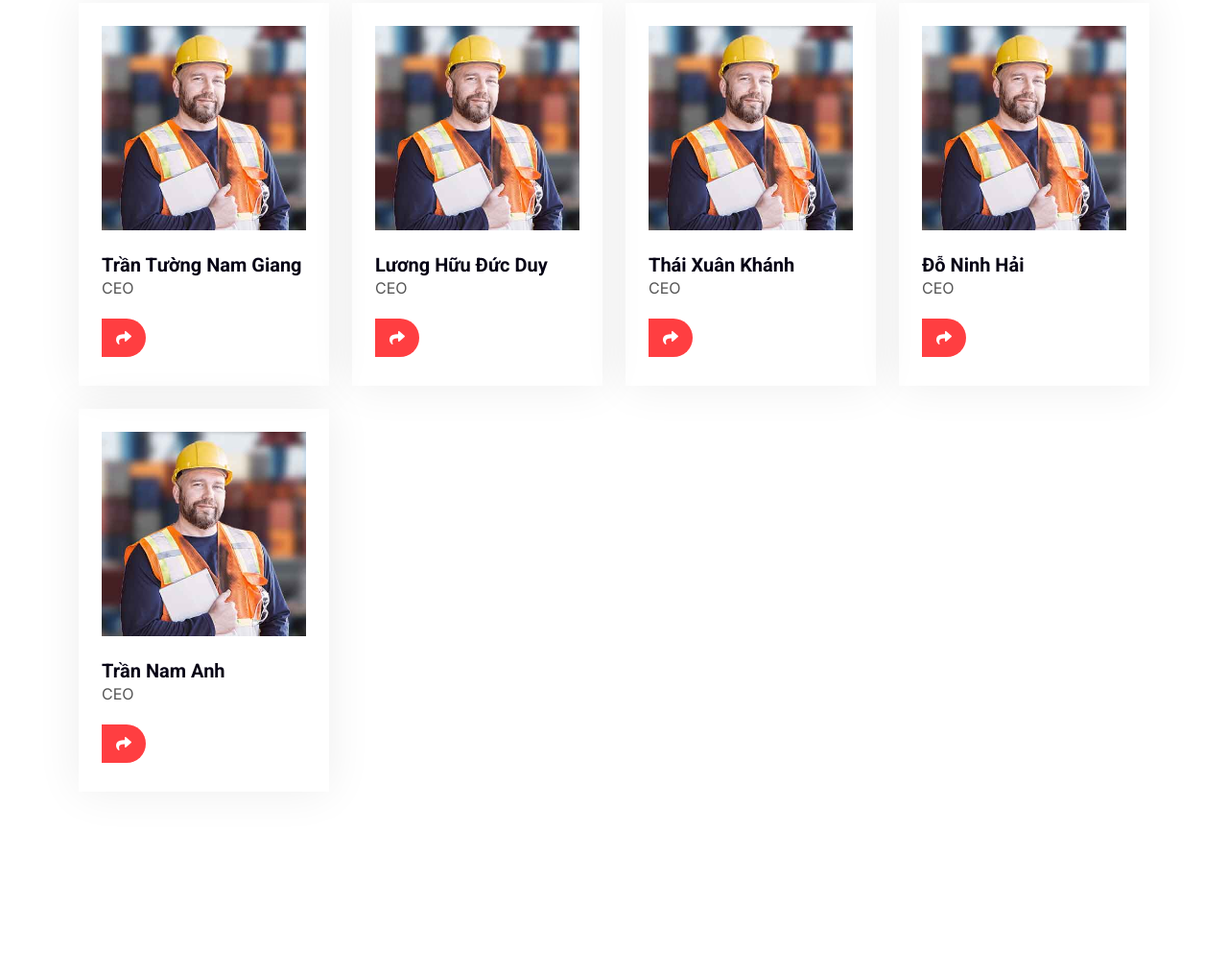
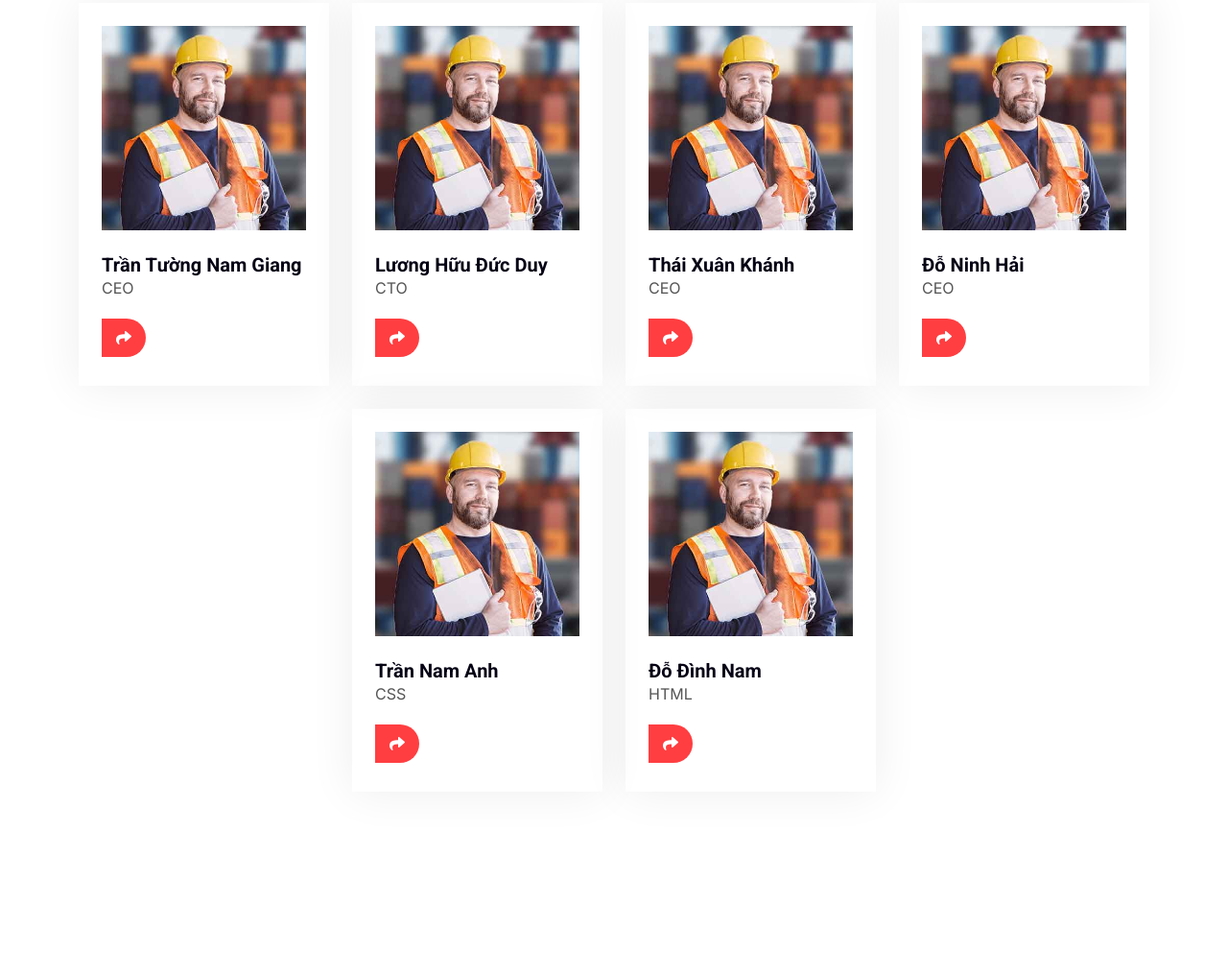
Before and after one commit to Cheetah-Express/Cheetah-Express.github.io, a plain HTML site: page index.html in a window 1280 px wide. Shown: the part 5671-6685 px from the top of the page at 96% size. Drawn offline with nearby package versions, Linux system fonts and the light colour scheme.

Commit message:
update-team

```diff
--- a/index.html
+++ b/index.html
@@ -217,6 +217,11 @@
                         <p>Dịch vụ vận chuyển nhà trọn gói.</p>
                         <p>Đóng gói và bốc xếp đồ đạc an toàn.</p>
                         <p>Lắp đặt và sắp xếp lại đồ đạc tại địa điểm mới.</p>
+                        <p> </p>
+                        <p> </p>
+                        <br>
+                        <br>
+                        <br>
                         <a class="btn-slide mt-2" href=""><i class="fa fa-arrow-right"></i><span>Xem Thêm</span></a>
                     </div>
                 </div>
@@ -230,6 +235,9 @@
                         <p>Đảm bảo an toàn cho thiết bị và tài liệu.</p>
                         <p>Dịch vụ ngoài giờ hành chính để không ảnh hưởng đến công việc.</p>
                         <p> </p>
+                        <br>
+                        <br>
+                        <br>
                         <a class="btn-slide mt-2" href=""><i class="fa fa-arrow-right"></i><span>Xem Thêm</span></a>
                     </div>
                 </div>
@@ -437,7 +445,7 @@
                 <h6 class="text-secondary text-uppercase">Đội ngũ của chúng tôi</h6>
                 <h1 class="mb-5">Các thành viên nhóm chuyên gia</h1>
             </div>
-            <div class="row g-4">
+            <div class="row g-4" style="justify-content: center;">
                 <div class="col-lg-3 col-md-6 wow fadeInUp" data-wow-delay="0.3s">
                     <div class="team-item p-4">
                         <div class="overflow-hidden mb-4">
@@ -461,7 +469,7 @@
                             <img class="img-fluid" src="img/team-1.jpg" alt="">
                         </div>
                         <h5 class="mb-0">Lương Hữu Đức Duy</h5>
-                        <p>CEO</p>
+                        <p>CTO</p>
                         <div class="btn-slide mt-1">
                             <i class="fa fa-share"></i>
                             <span>
@@ -506,13 +514,30 @@
                         </div>
                     </div>
                 </div>
-                <div class="col-lg-3 col-md-6 wow fadeInUp" data-wow-delay="0.3s">
+                <div class="col-lg-3 col-md-6 wow fadeInUp" data-wow-delay="1.2s">
                     <div class="team-item p-4">
                         <div class="overflow-hidden mb-4">
                             <img class="img-fluid" src="img/team-1.jpg" alt="">
                         </div>
                         <h5 class="mb-0">Trần Nam Anh</h5>
-                        <p>CEO</p>
+                        <p>CSS</p>
+                        <div class="btn-slide mt-1">
+                            <i class="fa fa-share"></i>
+                            <span>
+                                <a href=""><i class="fab fa-facebook-f"></i></a>
+                                <a href=""><i class="fab fa-twitter"></i></a>
+                                <a href=""><i class="fab fa-instagram"></i></a>
+                            </span>
+                        </div>
+                    </div>
+                </div>
+                <div class="col-lg-3 col-md-6 wow fadeInUp" data-wow-delay="1.5s">
+                    <div class="team-item p-4">
+                        <div class="overflow-hidden mb-4">
+                            <img class="img-fluid" src="img/team-1.jpg" alt="">
+                        </div>
+                        <h5 class="mb-0">Đỗ Đình Nam</h5>
+                        <p>HTML</p>
                         <div class="btn-slide mt-1">
                             <i class="fa fa-share"></i>
                             <span>
```
